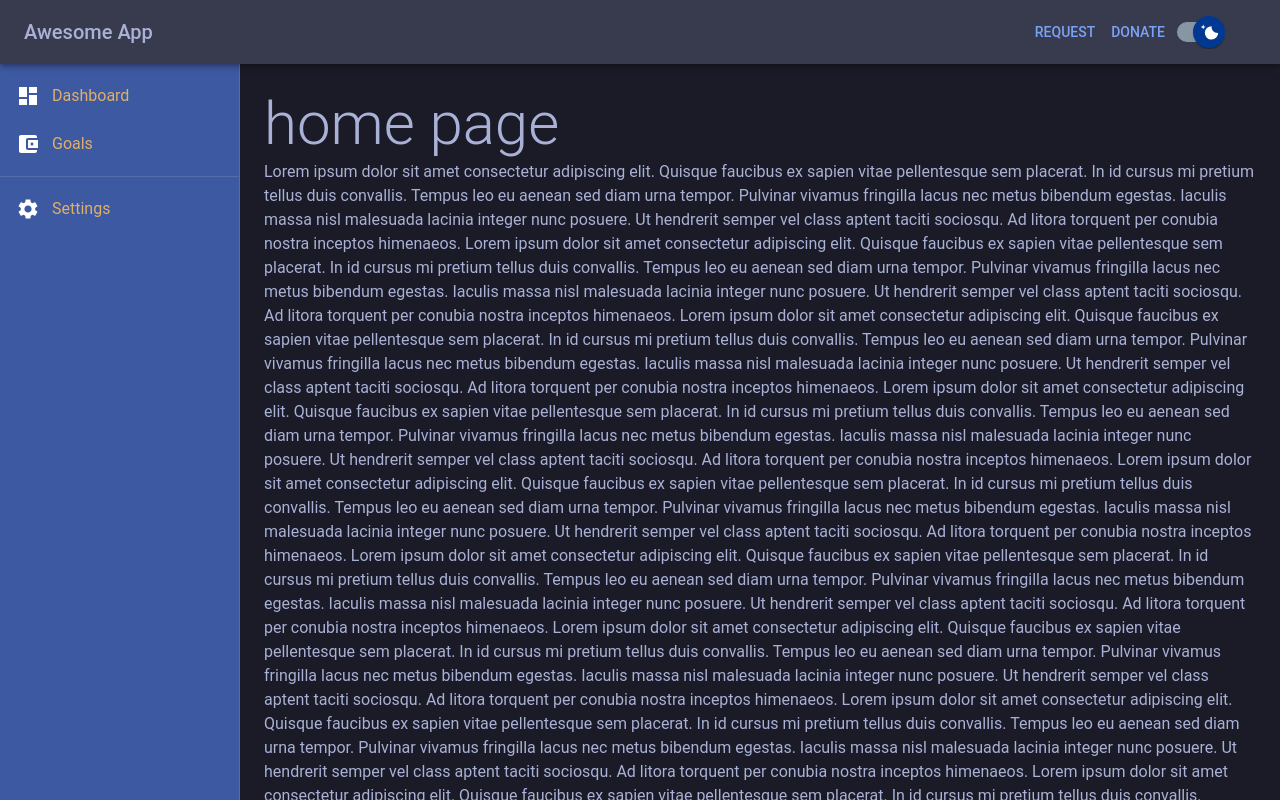
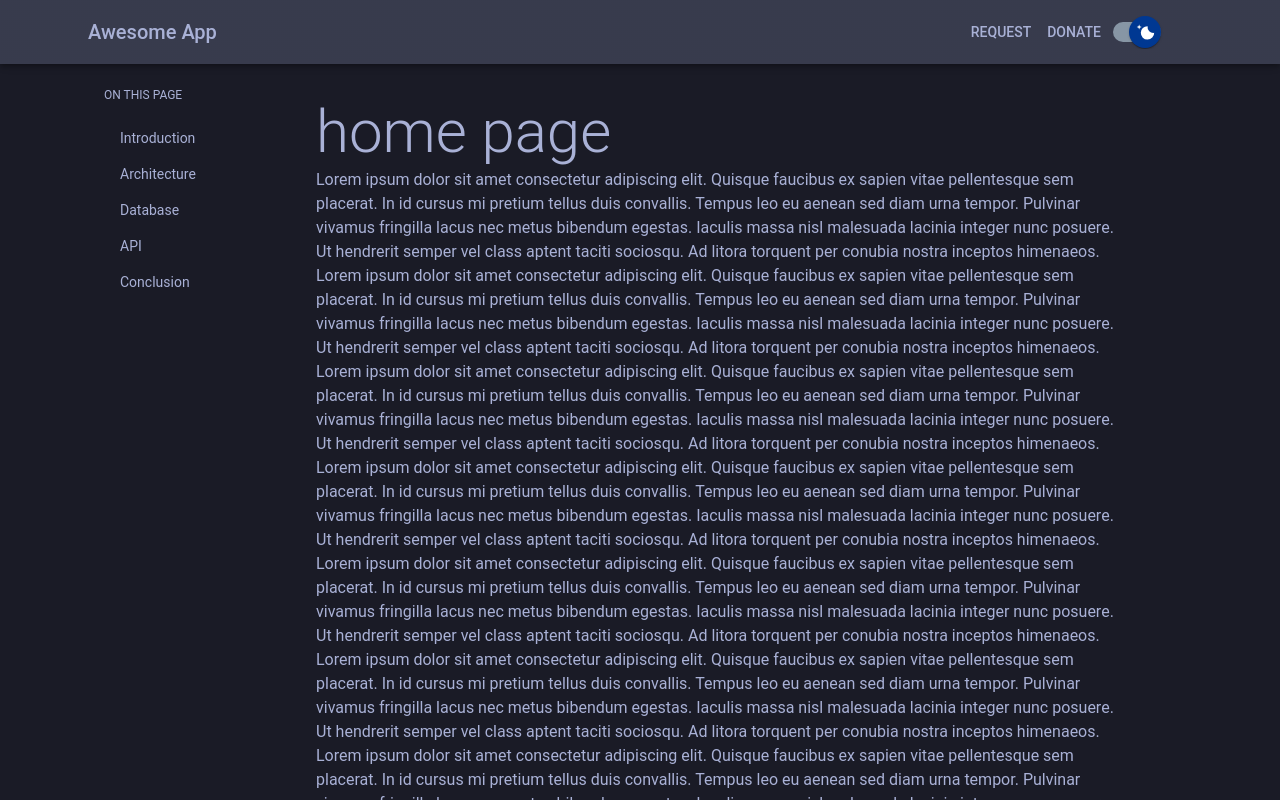
Before and after one commit to Vin-Cento/react_app_template, a React (Vite) app: page / in a window 1280 px wide. Shown: the top 800 px of the page. Built offline with nearby package versions, Linux system fonts and the light colour scheme.

Commit message:
refactor: use bloglayout as defaultlayout

```diff
--- a/src/layouts/BlogLayout.tsx
+++ /dev/null
@@ -1,133 +0,0 @@
-import {
-  AppBar,
-  Box,
-  Toolbar,
-  Typography,
-  Button,
-  List,
-  ListItemButton,
-  ListItemText,
-  Container,
-} from "@mui/material";
-
-import { Link, Outlet } from "react-router-dom";
-import ThemeSwitch from "../components/ThemeSwitch";
-
-const sections = [
-  { id: "introduction", label: "Introduction" },
-  { id: "architecture", label: "Architecture" },
-  { id: "database", label: "Database" },
-  { id: "api", label: "API" },
-  { id: "conclusion", label: "Conclusion" },
-];
-
-
-function BlogLayout() {
-  return (
-    <Container
-      sx={{
-        display: "grid",
-        gridTemplateColumns: {
-          xs: "1fr",
-          lg: "220px minmax(0, 1fr)",
-        },
-        gap: 4,
-        py: 4,
-      }}
-    >
-      {/* Top navbar */}
-      <AppBar
-        position="fixed"
-        sx={{
-          zIndex: (theme) => theme.zIndex.drawer + 1,
-          // maxWidth: ""
-        }}
-      >
-        <Container>
-          <Toolbar
-            sx={{
-              "& .nav-button": {
-                alignSelf: "stretch",
-                borderRadius: 0,
-              },
-            }}
-
-          >
-            <Typography variant="h6" noWrap>
-              Awesome App
-            </Typography>
-            <Box sx={{ flexGrow: 1 }} />
-            <Button
-              color="inherit"
-              component={Link} to="/request"
-              className="nav-button"
-            >
-              Request
-            </Button>
-            <Button
-              color="inherit"
-              component={Link} to="/donate"
-              className="nav-button"
-            >
-              Donate
-            </Button>
-
-            <ThemeSwitch />
-          </Toolbar>
-        </Container>
-      </AppBar>
-
-      <Box
-        component="aside"
-        sx={{
-          bgcolor: "background.default",
-          display: {
-            xs: "none",
-            lg: "block",
-          },
-          margin: 5,
-        }}
-      >
-        <Box
-          sx={{
-            position: "sticky",
-            top: 80,
-          }}
-        >
-          <Typography
-            variant="overline"
-            color="text.secondary"
-          >
-            On this page
-          </Typography>
-
-          <List dense>
-            {sections.map((section) => (
-              <ListItemButton
-                key={section.id}
-                component="a"
-                href={`#${section.id}`}
-              >
-                <ListItemText primary={section.label} />
-              </ListItemButton>
-            ))}
-          </List>
-        </Box>
-      </Box>
-
-      {/* Blog */}
-      <Box
-        component="main"
-        sx={{
-          minWidth: 0,
-          maxWidth: 800,
-        }}
-      >
-        <Toolbar />
-        <Outlet />
-      </Box>
-    </Container>
-  );
-}
-
-export default BlogLayout;
--- a/src/layouts/DefaultLayout.tsx
+++ b/src/layouts/DefaultLayout.tsx
@@ -1,113 +1,132 @@
 import {
   AppBar,
   Box,
-  Divider,
-  Drawer,
+  Toolbar,
+  Typography,
+  Button,
   List,
   ListItemButton,
-  ListItemIcon,
   ListItemText,
-  Toolbar,
-  Typography,
-  Button
+  Container,
 } from "@mui/material";
 
-import DashboardIcon from "@mui/icons-material/Dashboard";
-import SettingsIcon from "@mui/icons-material/Settings";
-import AccountBalanceWalletIcon from "@mui/icons-material/AccountBalanceWallet";
-import { Outlet } from "react-router-dom";
+import { Link, Outlet } from "react-router-dom";
 import ThemeSwitch from "../components/ThemeSwitch";
 
-const drawerWidth = 240;
+const sections = [
+  { id: "introduction", label: "Introduction" },
+  { id: "architecture", label: "Architecture" },
+  { id: "database", label: "Database" },
+  { id: "api", label: "API" },
+  { id: "conclusion", label: "Conclusion" },
+];
+
 
 function DefaultLayout() {
-
   return (
-    <Box sx={{ display: "flex", minHeight: "100vh" }}>
+    <Container
+      sx={{
+        display: "grid",
+        gridTemplateColumns: {
+          xs: "1fr",
+          lg: "220px minmax(0, 1fr)",
+        },
+        gap: 4,
+        py: 4,
+      }}
+    >
       {/* Top navbar */}
       <AppBar
         position="fixed"
         sx={{
           zIndex: (theme) => theme.zIndex.drawer + 1,
+          // maxWidth: ""
         }}
       >
-        <Toolbar>
+        <Container>
+          <Toolbar
+            sx={{
+              "& .nav-button": {
+                alignSelf: "stretch",
+                borderRadius: 0,
+              },
+            }}
+
+          >
             <Typography variant="h6" noWrap>
               Awesome App
             </Typography>
             <Box sx={{ flexGrow: 1 }} />
-          <Button>
+            <Button
+              color="inherit"
+              component={Link} to="/request"
+              className="nav-button"
+            >
               Request
             </Button>
-          <Button>
+            <Button
+              color="inherit"
+              component={Link} to="/donate"
+              className="nav-button"
+            >
               Donate
             </Button>
 
             <ThemeSwitch />
           </Toolbar>
+        </Container>
       </AppBar>
 
-      {/* Sidebar */}
-      <Drawer
-        variant="permanent"
+      <Box
+        component="aside"
         sx={{
-          width: drawerWidth,
-          flexShrink: 0,
-
-          "& .MuiDrawer-paper": {
-            width: drawerWidth,
-            boxSizing: "border-box",
+          bgcolor: "background.default",
+          display: {
+            xs: "none",
+            lg: "block",
           },
+          margin: 5,
         }}
       >
-        <Toolbar />
+        <Box
+          sx={{
+            position: "sticky",
+            top: 80,
+          }}
+        >
+          <Typography
+            variant="overline"
+            color="text.secondary"
+          >
+            On this page
+          </Typography>
 
-        <Box sx={{ overflow: "auto" }}>
-          <List>
-            <ListItemButton>
-              <ListItemIcon>
-                <DashboardIcon />
-              </ListItemIcon>
-
-              <ListItemText primary="Dashboard" />
+          <List dense>
+            {sections.map((section) => (
+              <ListItemButton
+                key={section.id}
+                component="a"
+                href={`#${section.id}`}
+              >
+                <ListItemText primary={section.label} />
               </ListItemButton>
-
-            <ListItemButton>
-              <ListItemIcon>
-                <AccountBalanceWalletIcon />
-              </ListItemIcon>
-
-              <ListItemText primary="Goals" />
-            </ListItemButton>
-          </List>
-
-          <Divider />
-
-          <List>
-            <ListItemButton>
-              <ListItemIcon>
-                <SettingsIcon />
-              </ListItemIcon>
-
-              <ListItemText primary="Settings" />
-            </ListItemButton>
+            ))}
           </List>
         </Box>
-      </Drawer>
+      </Box>
 
-      {/* Page content */}
+      {/* Blog */}
       <Box
         component="main"
         sx={{
-          flexGrow: 1,
-          bgcolor: "background.default",
-          p: 3,
+          minWidth: 0,
+          maxWidth: 800,
         }}
       >
         <Toolbar />
         <Outlet />
       </Box>
-    </Box>
+    </Container>
   );
 }
 
```
Lines whose indentation alone changed are shown as unchanged.
